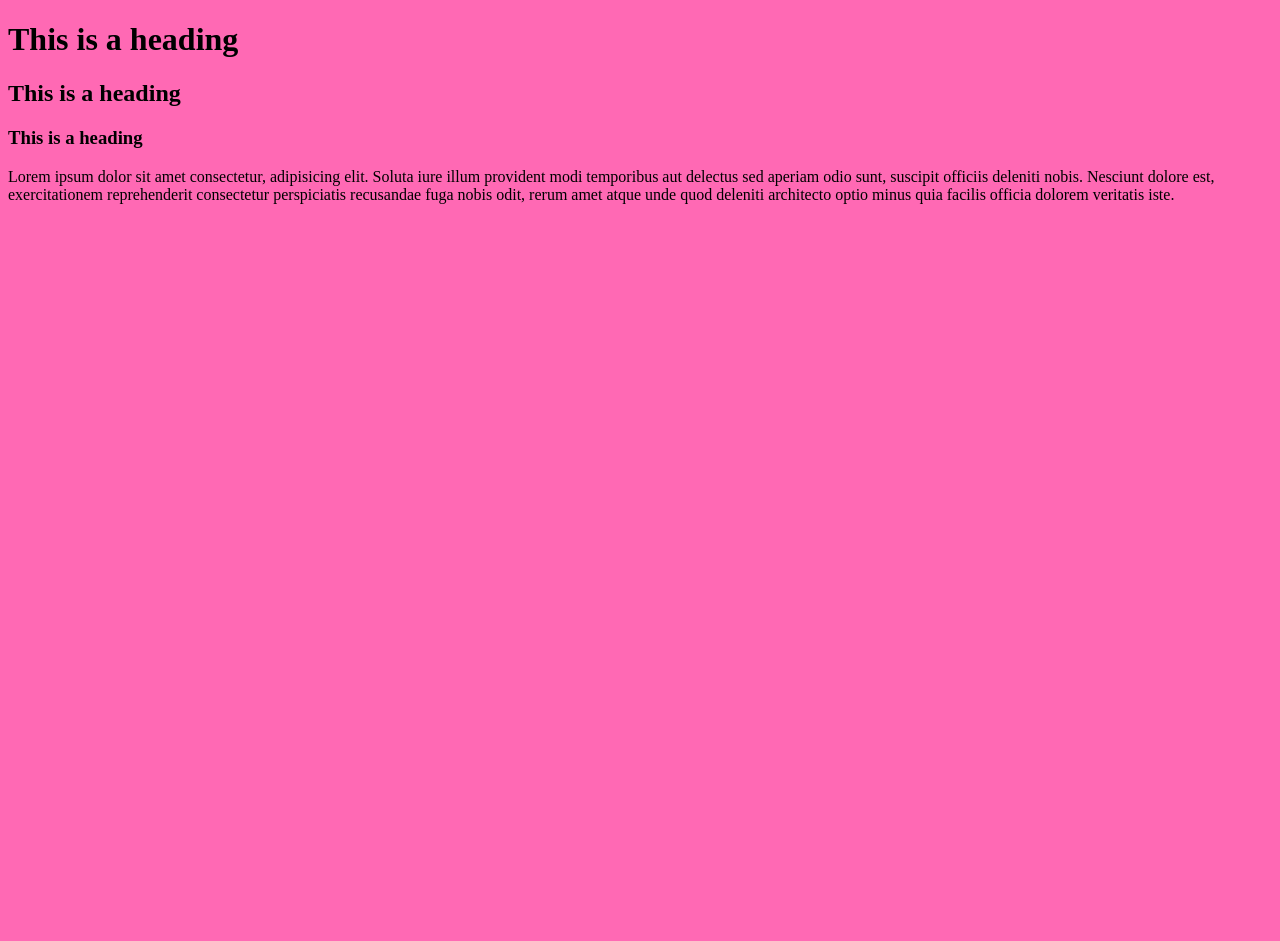
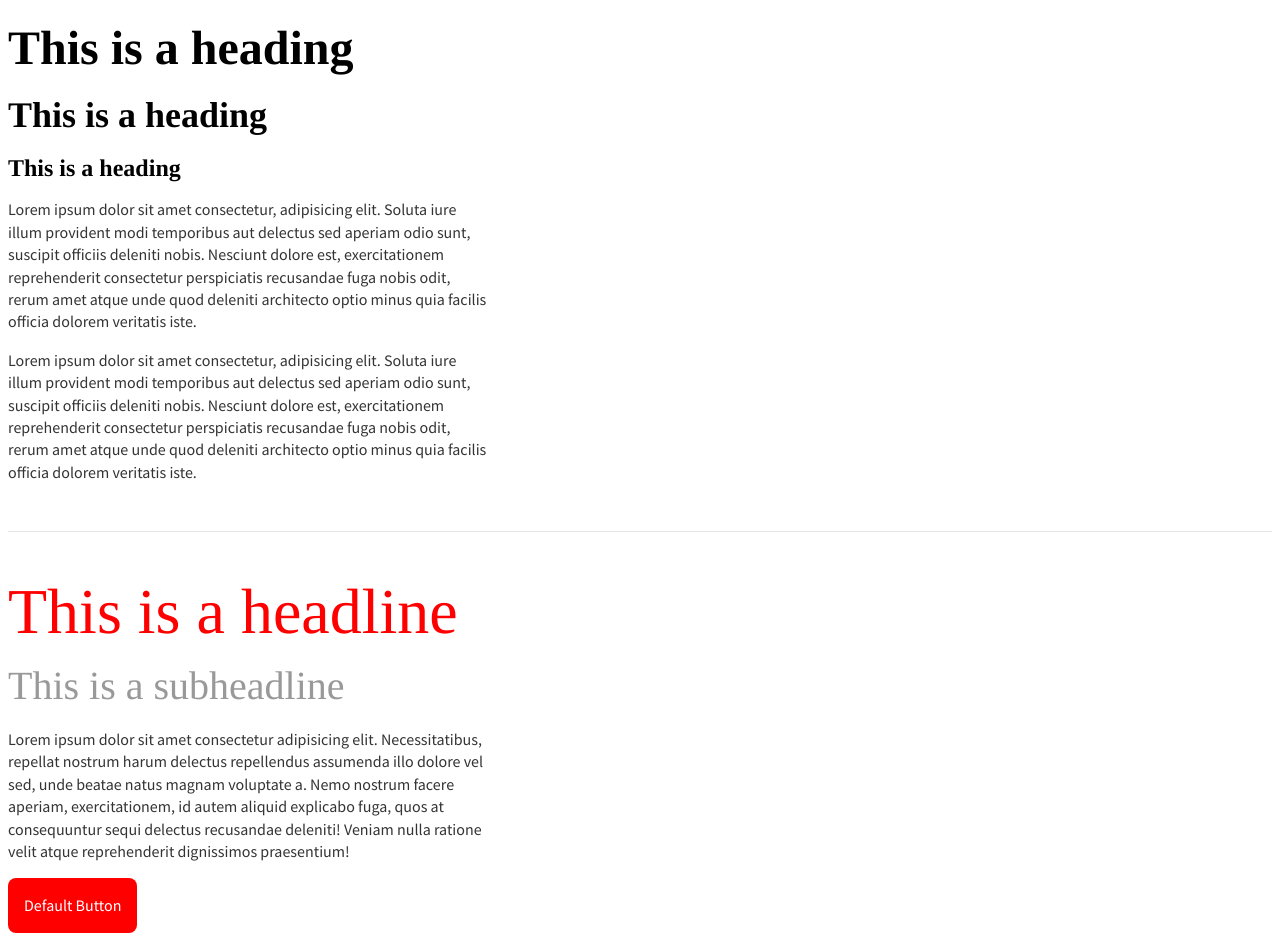
Before and after one commit to MichaelCamino/mysassybase, a plain HTML site: page index.html in a window 1280 px wide. Before the commit the page ends 800 px from the top, so only its background shows below. Drawn offline with Linux system fonts and the light colour scheme; a web font is replaced by a local one.

Commit message:
updated sassy base

```diff
--- /dev/null
+++ b/SCSS/partials/_buttons.scss
@@ -0,0 +1,15 @@
+/* BUTTONS */
+
+.button, button {
+    background-color: $color-accent;
+    color: white;
+    text-decoration: none;
+    padding: 1em;
+    display: inline-block;
+    transition: 250ms ease;
+    border-radius: .5em;
+
+    &:hover {
+        background-color: $color-accent-dark;
+    }
+}
--- a/SCSS/partials/_toc.scss
+++ b/SCSS/partials/_toc.scss
@@ -1,5 +1,6 @@
 /* TABLE OF CONTENTS
 
+# GLOBAL RESETS
 # BASE TYPOGRAPHY
 # BUTTONS
 
--- /dev/null
+++ b/SCSS/partials/_typography.scss
@@ -0,0 +1,78 @@
+/* BASE TEXT COLORS */
+body {color: $color-text-body;}
+h1, h2, h3, h4, h5, h6 {color: $color-text-headings;}
+
+/* BASE TEXT FONTS */
+body {font-family: $font-family-sans;}
+h1, h2, h3, h4, h5, h6 {font-family: $font-family-serif;}
+
+/* BASE TYPOGRAPHY */
+
+body {
+    font-size: 100%;
+    line-height: 1.4;
+}
+
+h1, h2, h3, h4, h5, h6 {margin: .5em 0;}
+
+/* TRADITIONAL TYPOGRAPHIC SCALE */
+
+h1 {
+    font-size: 3em;
+    line-height: 1;
+} /* 48 / 16 = 3em */
+
+h2 {
+    font-size: 2.25em;
+    line-height: 1.1;
+} /* 36 / 16 = 2.25em */
+
+h3 {
+    font-size: 1.5em;
+    line-height: 1.2;
+} /* 24 / 16 = 1.5em */
+
+h4 {
+    font-size: 1.3125em;
+    line-height: 1.3;
+} /* 21 / 16 = 1.3125em */
+
+h5 {
+    font-size: 11.125em;
+    line-height: 1.4;
+} /* 18 / 16 = 1.125em */
+
+h6 {
+    font-size: 1em;
+    line-height: 1.5;
+} /* 16 / 16 = 1em */
+
+/* LIMIT NUMBER OF CHARACTERS PER LINE */
+
+p {max-width: 30em;}
+
+/* HORIZONTAL LINE */
+
+hr {
+    border: 0;
+    height: 1px;
+    background-color: rgba(0, 0, 0, .1);
+    margin: 3em 0;
+}
+
+/* TYPE SPECIMEN */
+
+.headline {
+    font-size: 4em;
+    font-weight: normal;
+    line-height: 1;
+    margin: 0;
+    color: $color-accent;
+}
+
+.subheadline {
+    font-weight: normal; font-size: 2.5em;
+    color: $color-lightgrey;
+    margin: .25 0;
+    line-height: 1.1;
+}
--- a/SCSS/style.scss
+++ b/SCSS/style.scss
@@ -1,7 +1,20 @@
-$color-background: hotpink;
-
 @import "partials/toc";
 
-body {
-    background: $color-background;
-}
+/* GLOBAL RESETS */
+
+* { box-sizing: border-box;}
+
+// VARIABLES
+
+$color-text-body: rgba(0, 0, 0, .8);
+$color-text-headings: rgba(0, 0, 0, 1);
+$color-accent: rgba(255, 0, 0, 1);
+$color-accent-dark: rgb(185, 0, 0);
+$color-lightgrey: rgba(0, 0, 0, .4);
+$font-family-sans: source sans pro, helvetica, arial;
+$font-family-serif: source serif pro georgia, times;
+
+// IMPORTS
+
+@import "partials/typography";
+@import "partials/buttons";
--- a/index.html
+++ b/index.html
@@ -6,6 +6,13 @@
     <meta name="viewport" content="width=device-width, initial-scale=1.0">
     <title>My Sassy Base</title>
 
+    <!-- GOOGLE FONTS -->
+
+    <link rel="preconnect" href="https://fonts.googleapis.com">
+    <link rel="preconnect" href="https://fonts.gstatic.com" crossorigin>
+    <link href="https://fonts.googleapis.com/css2?family=Source+Sans+Pro:ital,wght@0,400;0,700;1,400;1,700& family=Source+Serif+Pro&display=swap" rel="stylesheet">
+
+    <!-- MAIN CSS STYLES -->
     <link rel="stylesheet" href="css/style.css">
 
 </head>
@@ -15,5 +22,13 @@
     <h2>This is a heading</h2>
     <h3>This is a heading</h3>
     <p>Lorem ipsum dolor sit amet consectetur, adipisicing elit. Soluta iure illum provident modi temporibus aut delectus sed aperiam odio sunt, suscipit officiis deleniti nobis. Nesciunt dolore est, exercitationem reprehenderit consectetur perspiciatis recusandae fuga nobis odit, rerum amet atque unde quod deleniti architecto optio minus quia facilis officia dolorem veritatis iste.</p>
+    <p>Lorem ipsum dolor sit amet consectetur, adipisicing elit. Soluta iure illum provident modi temporibus aut delectus sed aperiam odio sunt, suscipit officiis deleniti nobis. Nesciunt dolore est, exercitationem reprehenderit consectetur perspiciatis recusandae fuga nobis odit, rerum amet atque unde quod deleniti architecto optio minus quia facilis officia dolorem veritatis iste.</p>
+
+    <hr/>
+
+    <h1 class="headline">This is a headline</h1>
+    <h2 class="subheadline">This is a subheadline</h2>
+    <p>Lorem ipsum dolor sit amet consectetur adipisicing elit. Necessitatibus, repellat nostrum harum delectus repellendus assumenda illo dolore vel sed, unde beatae natus magnam voluptate a. Nemo nostrum facere aperiam, exercitationem, id autem aliquid explicabo fuga, quos at consequuntur sequi delectus recusandae deleniti! Veniam nulla ratione velit atque reprehenderit dignissimos praesentium!</p>
+    <a href="#" class="button">Default Button</a>
 </body>
 </html>
```
Also changed, not shown: css/style.css.
